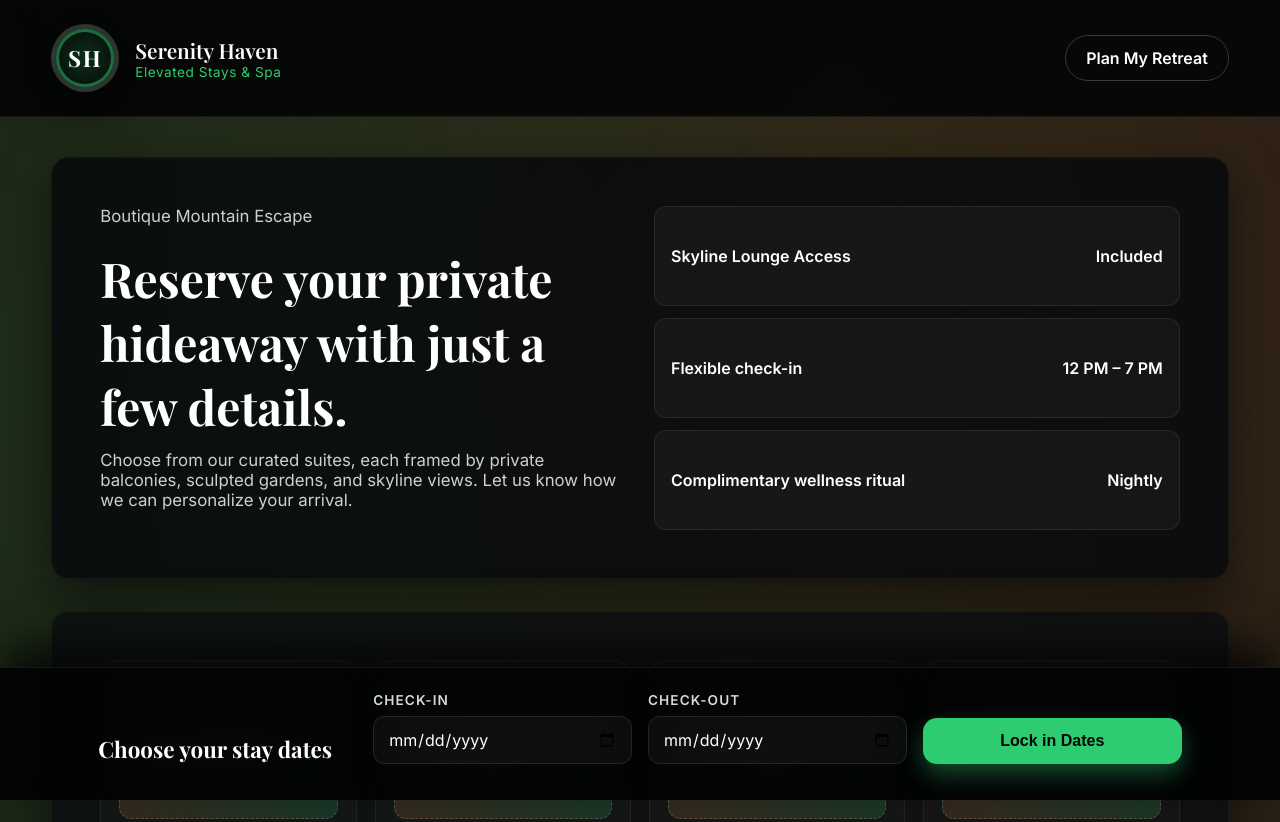
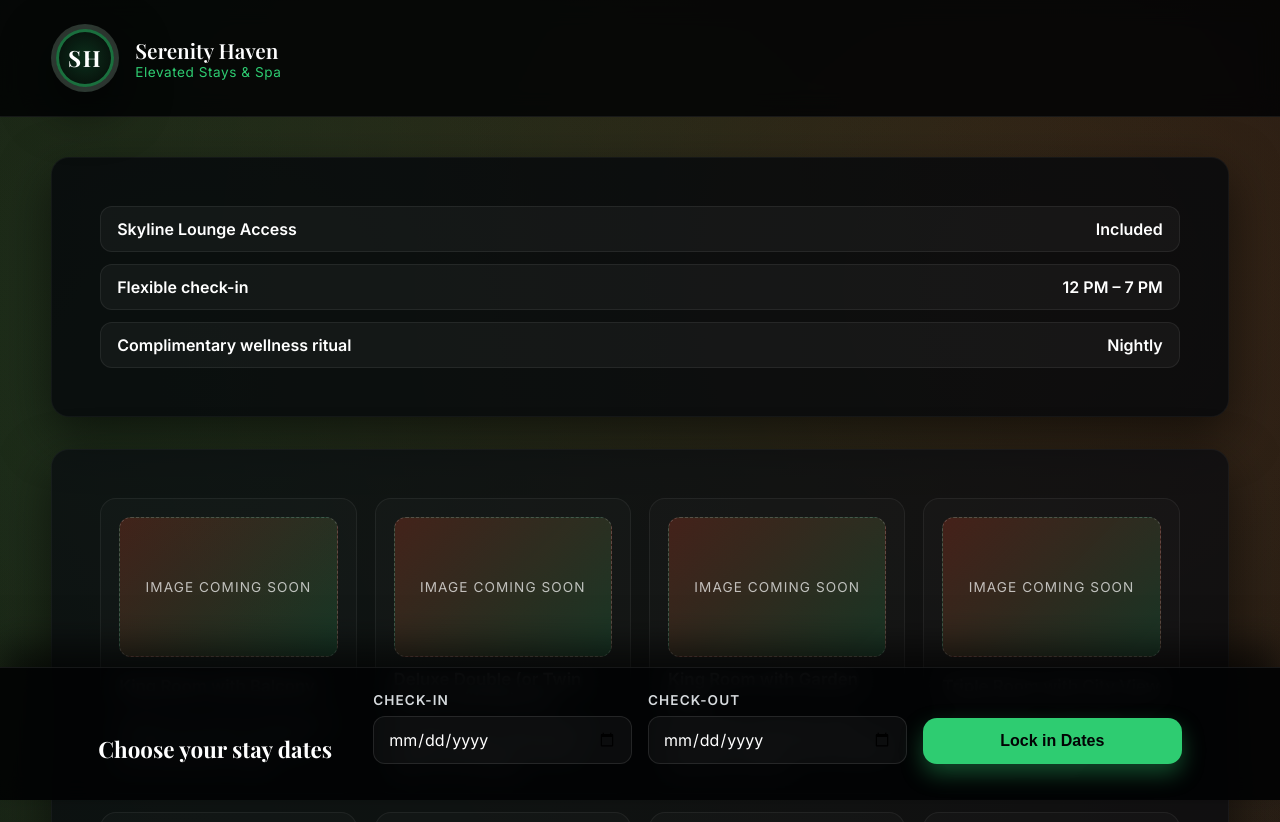
Before and after one commit to catlikesice/LivinRestaurantHotelTbilisi, a plain HTML site: page booking/booking.html in a window 1280 px wide. Shown: the top 822 px of the page. Drawn offline with nearby package versions, Linux system fonts and the light colour scheme.

Commit message:
Remove header CTA and hero section details
Removed the header call-to-action and hero section content.

```diff
--- a/booking/booking.html
+++ b/booking/booking.html
@@ -432,21 +432,10 @@
           <span class="brand-tagline">Elevated Stays &amp; Spa</span>
         </span>
       </a>
-      <div class="header-cta">
-        <a href="#booking-form">Plan My Retreat</a>
-      </div>
     </header>
 
     <main>
       <section class="hero">
-        <div>
-          <p class="eyebrow">Boutique Mountain Escape</p>
-          <h1>Reserve your private hideaway with just a few details.</h1>
-          <p>
-            Choose from our curated suites, each framed by private balconies, sculpted
-            gardens, and skyline views. Let us know how we can personalize your arrival.
-          </p>
-        </div>
         <div class="hero-details">
           <div class="hero-chip">
             Skyline Lounge Access
```
